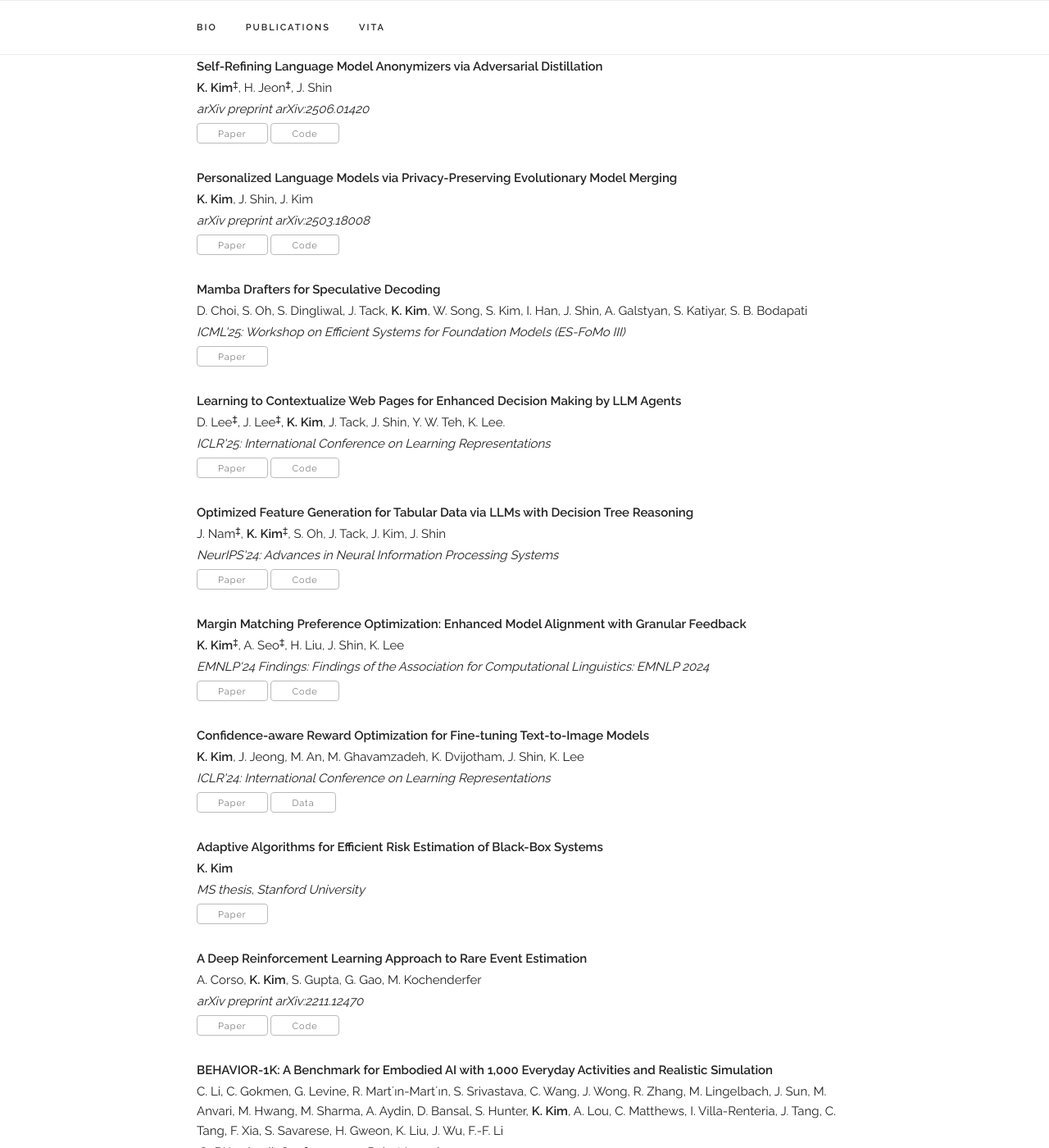
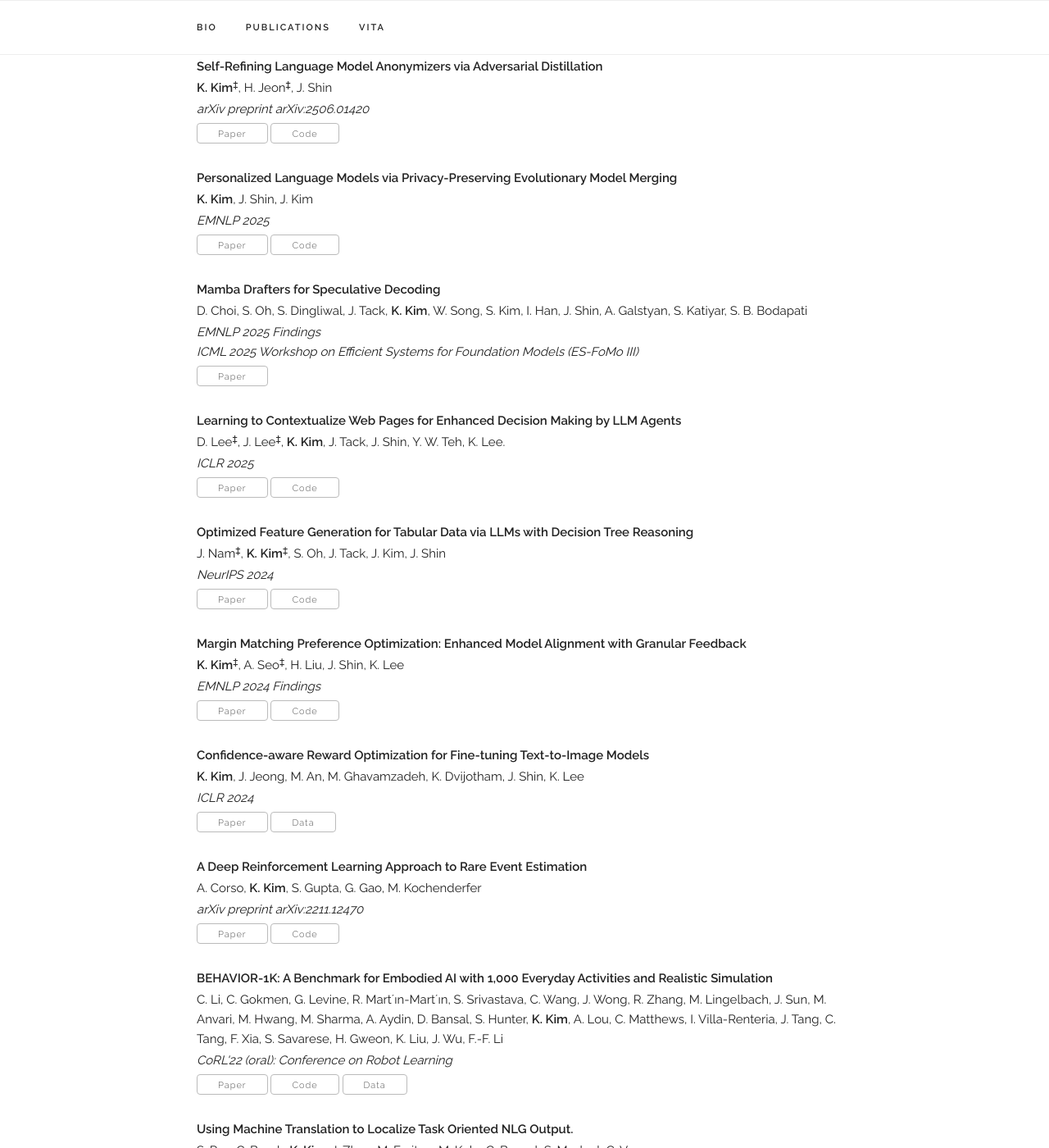
Before and after one commit to kykim0/kykim0.github.io, a Jekyll site: the page built from index.html, in a window 1280 px wide and 1400 px high, scrolled down 980 px. Shown: the whole window at 82% size. Built offline with Jekyll 4.4.1, drawn with Linux system fonts in a browser that asks for light colours; some web fonts are replaced; some of the changed text lies outside the part shown.

Commit message:
Update publications.yaml

```diff
--- a/_data/publications.yaml
+++ b/_data/publications.yaml
@@ -18,41 +18,41 @@ papers:
 
   - title: "Personalized Language Models via Privacy-Preserving Evolutionary Model Merging"
     authors: "<b>K. Kim</b>, J. Shin, J. Kim"
-    venue: "arXiv preprint arXiv:2503.18008"
+    venue: "EMNLP 2025"
     paper_pdf: "https://arxiv.org/pdf/2503.18008"
     code: "https://github.com/kykim0"
     selected: y
 
   - title: "Mamba Drafters for Speculative Decoding"
     authors: "D. Choi, S. Oh, S. Dingliwal, J. Tack, <b>K. Kim</b>, W. Song, S. Kim, I. Han, J. Shin, A. Galstyan, S. Katiyar, S. B. Bodapati"
-    venue: "ICML'25: Workshop on Efficient Systems for Foundation Models (ES-FoMo III)"
+    venue: "EMNLP 2025 Findings<br>ICML 2025 Workshop on Efficient Systems for Foundation Models (ES-FoMo III)"
     paper_pdf: "https://arxiv.org/pdf/2506.01206"
     selected: y
 
   - title: "Learning to Contextualize Web Pages for Enhanced Decision Making by LLM Agents"
     authors: "D. Lee<sup>‡</sup>, J. Lee<sup>‡</sup>, <b>K. Kim</b>, J. Tack, J. Shin, Y. W. Teh, K. Lee."
-    venue: "ICLR'25: International Conference on Learning Representations"
+    venue: "ICLR 2025"
     paper_pdf: "https://openreview.net/pdf?id=3Gzz7ZQLiz"
     code: "https://github.com/dgjun32/lcow_iclr2025"
     selected: y
 
   - title: "Optimized Feature Generation for Tabular Data via LLMs with Decision Tree Reasoning"
     authors: "J. Nam<sup>‡</sup>, <b>K. Kim</b><sup>‡</sup>, S. Oh, J. Tack, J. Kim, J. Shin"
-    venue: "NeurIPS'24: Advances in Neural Information Processing Systems"
+    venue: "NeurIPS 2024"
     paper_pdf: "https://arxiv.org/pdf/2406.08527"
     code: "https://github.com/jaehyun513/OCTree"
     selected: y
 
   - title: "Margin Matching Preference Optimization: Enhanced Model Alignment with Granular Feedback"
     authors: "<b>K. Kim</b><sup>‡</sup>, A. Seo<sup>‡</sup>, H. Liu, J. Shin, K. Lee"
-    venue: "EMNLP'24 Findings: Findings of the Association for Computational Linguistics: EMNLP 2024"
+    venue: "EMNLP 2024 Findings"
     paper_pdf: "https://arxiv.org/pdf/2410.03145"
     code: "https://github.com/kykim0/margin-matching-pref-opt"
     selected: y
 
   - title: "Confidence-aware Reward Optimization for Fine-tuning Text-to-Image Models"
     authors: "<b>K. Kim</b>, J. Jeong, M. An, M. Ghavamzadeh, K. Dvijotham, J. Shin, K. Lee"
-    venue: "ICLR'24: International Conference on Learning Representations"
+    venue: "ICLR 2024"
     paper_pdf: "https://arxiv.org/pdf/2404.01863"
     data: "https://github.com/kykim0/TextNorm"
     selected: y
@@ -61,7 +61,7 @@ papers:
     authors: "<b>K. Kim</b>"
     venue: "MS thesis, Stanford University"
     paper_pdf: "/assets/publications/2022_ms_thesis/mscs-thesis.pdf"
-    selected: y
+    selected: n
 
   - title: "A Deep Reinforcement Learning Approach to Rare Event Estimation"
     authors: "A. Corso, <b>K. Kim</b>, S. Gupta, G. Gao, M. Kochenderfer"
@@ -95,4 +95,4 @@ papers:
     authors: "D. Bindel, P. Chew, J. Hopcroft, <b>K. Kim</b>, C. Ponce"
     venue: "Technical Report'11"
     paper_pdf: "/assets/publications/2011_community_detect/paper.pdf"
-    selected: y
+    selected: n
```
